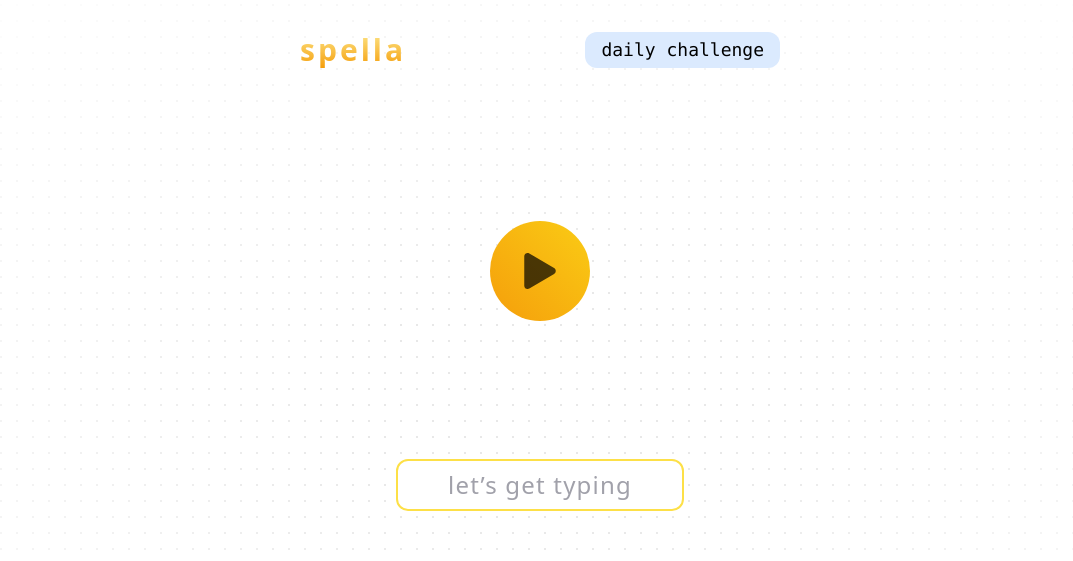
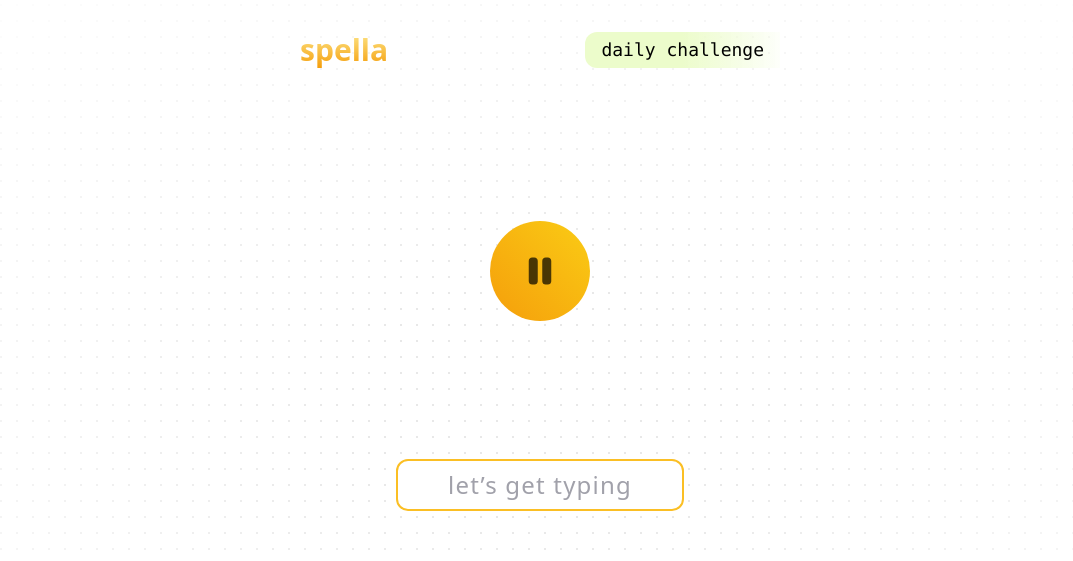
Before and after one commit to rittikbasu/spella, a Next.js app: page / in a window 1280 px wide. Both pictures are taken after a click on the button 640 px from the left and 271 px from the top of the page. Shown: the top 561 px of the page, without its empty margins (100-1173 px from the left). Built offline with nearby package versions, Linux system fonts and the light colour scheme.

Commit message:
feat: add audio playback + separate header into new comp

```diff
--- /dev/null
+++ b/src/components/Header.js
@@ -0,0 +1,16 @@
+import React from "react";
+
+const Header = () => {
+  return (
+    <div className="w-full max-w-lg mx-auto mb-4 pl-2 md:px-2 flex justify-between items-center">
+      <span className="text-3xl text-left font-bold bg-clip-text text-transparent bg-gradient-to-b from-amber-200 to-amber-500">
+        spella
+      </span>
+      <span className="text-lg bg-gradient-to-r from-lime-100 via-lime-100 to-lime-50/20 rounded-l-xl font-mono text-black py-1 px-4">
+        daily challenge
+      </span>
+    </div>
+  );
+};
+
+export default Header;
--- a/src/pages/index.js
+++ b/src/pages/index.js
@@ -3,11 +3,16 @@ import Head from "next/head";
 import Keyboard from "react-simple-keyboard";
 import "react-simple-keyboard/build/css/index.css";
 import { FaPlay } from "react-icons/fa";
-import { FaArrowRightLong } from "react-icons/fa6";
+import { FaArrowRightLong, FaPause } from "react-icons/fa6";
+
+import Header from "@/components/Header";
 
 function Home() {
   let keyboard;
   const [input, setInput] = useState("");
+  const [audio, setAudio] = useState(null);
+  const [isPlaying, setIsPlaying] = useState(false);
+
   const onChange = (newInput) => {
     setInput(newInput);
   };
@@ -16,23 +21,39 @@ function Home() {
     console.log("Button pressed", button);
   };
 
-  const logKey = (e) => {
+  const handleKeyPress = (e) => {
     let key = e.key;
     if (key === "Backspace") {
       setInput((prev) => prev.slice(0, -1));
     } else if (/^[a-zA-Z]$/.test(key)) {
       setInput((prev) => {
-        if (prev.length >= 50) return prev;
+        if (prev.length >= 45) return prev;
         return prev + key.toLowerCase();
       });
     }
   };
 
+  const playAudio = () => {
+    if (isPlaying) {
+      audio.pause();
+      audio.currentTime = 0;
+    } else {
+      audio.play();
+    }
+    setIsPlaying(!isPlaying);
+  };
+
   useEffect(() => {
-    window.addEventListener("keydown", logKey);
+    window.addEventListener("keydown", handleKeyPress);
+    const audioInstance = new Audio("/audio/musician_audio.ogg");
+    setAudio(audioInstance);
+
+    const handleAudioEnd = () => setIsPlaying(false);
+    audioInstance.addEventListener("ended", handleAudioEnd);
 
     return () => {
-      window.removeEventListener("keydown", logKey);
+      window.removeEventListener("keydown", handleKeyPress);
+      audioInstance.removeEventListener("ended", handleAudioEnd);
     };
   }, []);
 
@@ -45,33 +66,30 @@ function Home() {
           content="initial-scale=1.0, width=device-width, maximum-scale=1.0, user-scalable=no"
         />
       </Head>
-      <div className="max-w-lg mx-auto md:py-8 px-2 py-4 h-dvh w-dvw flex flex-col justify-between">
-        <div className="w-full max-w-lg mx-auto mb-4 pl-2 md:px-2 flex justify-between items-center">
-          <span className="text-3xl text-left font-bold tracking-widest bg-clip-text text-transparent bg-gradient-to-b from-amber-200 to-amber-500">
-            spella
-          </span>
-          <span className="text-lg bg-blue-100 rounded-xl font-mono text-black py-1 px-4">
-            daily challenge
-          </span>
-        </div>
+      <div className="max-w-lg md:py-8 px-2 py-4 h-dvh w-dvw flex flex-col justify-between mx-auto">
+        <Header />
 
         <div className="flex items-center justify-center">
           <button
-            className="bg-gradient-to-bl from-yellow-400 to-amber-500 group text-white font-bold p-8 rounded-full"
-            // onClick={handleButtonClick}
+            className="bg-gradient-to-bl from-yellow-400 to-amber-500 group outline-none text-white font-bold p-8 rounded-full"
+            onClick={playAudio}
           >
-            <FaPlay className="text-4xl text-black/70 group-hover:text-white" />
+            {isPlaying ? (
+              <FaPause className="text-4xl text-black/70 group-hover:text-white" />
+            ) : (
+              <FaPlay className="text-4xl text-black/70 group-hover:text-white" />
+            )}
           </button>
         </div>
 
         <div className="flex flex-col justify-center items-center w-full">
-          <div className="border-2 border-yellow-300 min-w-72 text-center rounded-xl mb-4 p-2 bg-white break-all">
+          <div className="border-2 border-amber-400 min-w-72 text-center rounded-xl mb-4 p-2 bg-white break-all">
             {input === "" ? (
               <span className="text-2xl tracking-wider text-zinc-400">
                 let&rsquo;s get typing
               </span>
             ) : (
-              <span className="text-2xl">{input}</span>
+              <span className="text-2xl tracking-widest">{input}</span>
             )}
           </div>
         </div>
@@ -88,7 +106,7 @@ function Home() {
               keyboardRef={(r) => (keyboard = r)}
               onChange={(newInput) => onChange(newInput)}
               onKeyPress={(button) => onKeyPress(button)}
-              maxLength={50}
+              maxLength={45}
               theme={"hg-theme-default hg-layout-default my-theme"}
               layout={{
                 default: [
@@ -99,12 +117,8 @@ function Home() {
               }}
               buttonTheme={[
                 {
-                  class: "text-red-500 hg-red",
+                  class: "hg-red",
                   buttons: "{bksp}",
-                },
-                {
-                  class: "text-amber-500",
-                  buttons: "s p e l l a",
                 },
               ]}
             />
```
Also changed, not shown: 2 other files (tests, documents, lock files or other folders).
